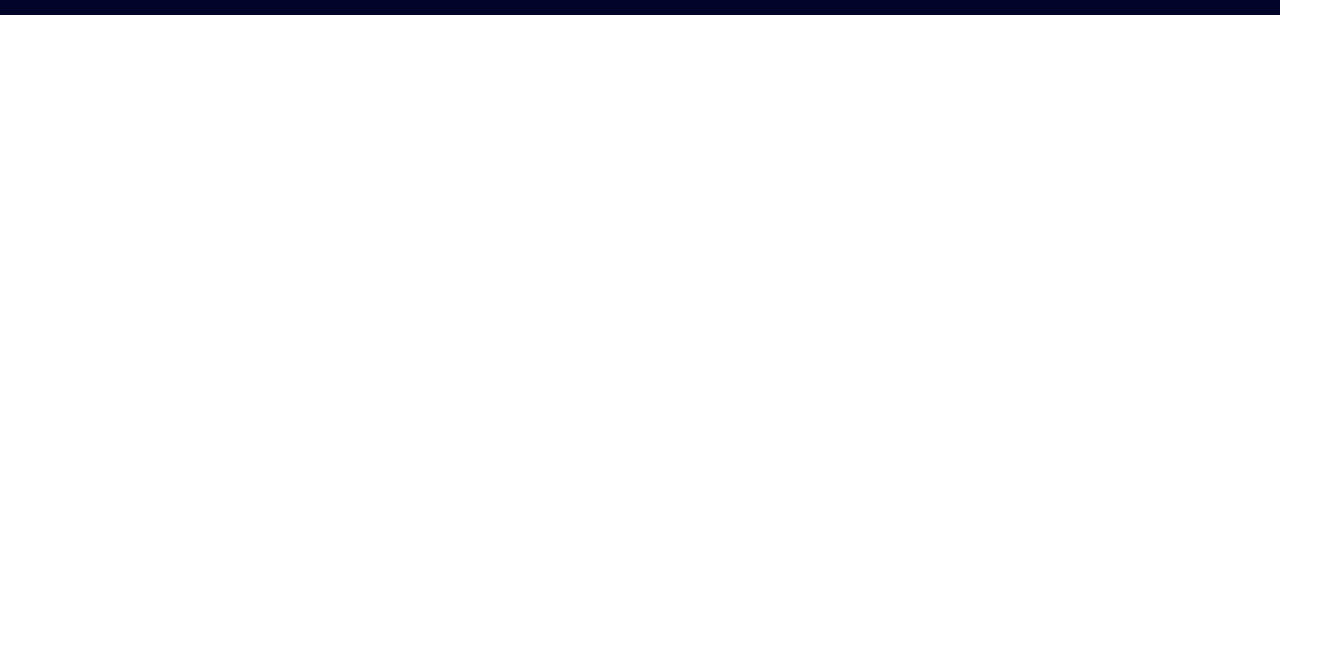
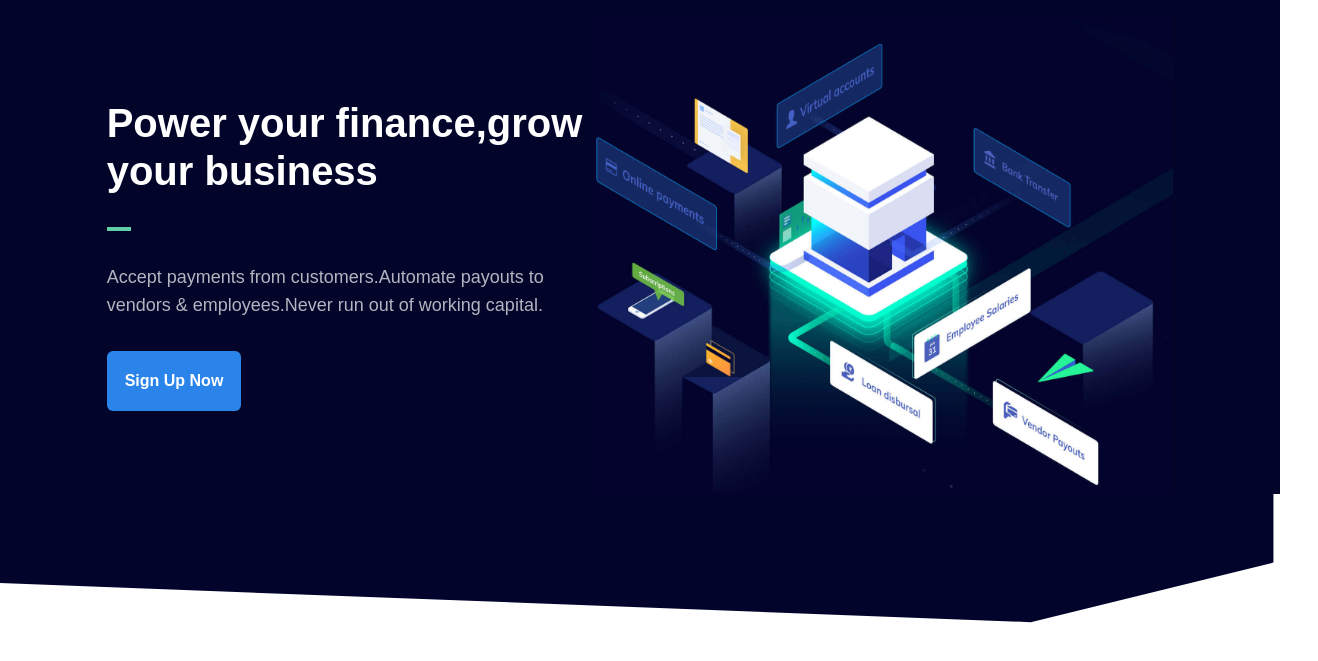
Before and after one commit to laxmikant-7/RazorPay-Clone, a website built with Vite: page index.html in a window 1280 px wide. Shown: the part 67-728 px from the top of the page, 1318 px wide, since content can reach past the window. Built offline with nearby package versions, Linux system fonts and the light colour scheme.

Commit message:
hero section added

```diff
--- a/index.html
+++ b/index.html
@@ -9,6 +9,7 @@
 </head>
 
 <body>
+    <!-- nav-bar -->
     <nav class="bg-deepBlue ">
         <div class="relative w-[1080px] mx-auto flex items-center justify-between">
             <!--logo-->
@@ -66,5 +67,26 @@
             </div>
         </div>
     </nav>
+    <!-- hero section -->
+     <section class="relative bg-deepBlue">
+        <div class="w-10/12 max-w-[1080px] flex flex-row justify-between items-center mx-auto">
+            <!-- left part -->
+             <div class="space-y-8">
+                <h1 class="font-mullish font-bold text-[40px] leading-[1.2] text-white">Power your finance,grow your business</h1>
+                <div class="w-6 h-1 bg-greenLight"></div>
+                <p class="font-mullish text-[18px] leading-7 text-white opacity-70">
+                    Accept payments from customers.Automate payouts to vendors & employees.Never run out of working capital.
+                </p>
+                <button class="bg-lightBlue text-white py-[18px] px-[18px] rounded-md font-mullish font-bold hover:bg-lightBlue500 transition-all duration-200">Sign Up Now</button>
+             </div>
+             <!-- right part -->
+              <img src="./images/hero-illustration.jpg" alt="" class="max-w-[580px]" />
+        </div>
+        <!-- shape part -->
+        <div class=" w-[103%] absolute left-0 right-0">
+            <img src="./images/hero-shape.svg" alt="" class="max-w-full object-fill scale-x-[7.5]">
+        </div>
+     </section>
+
 </body>
 </html>
```
Also changed, not shown: output.css.
